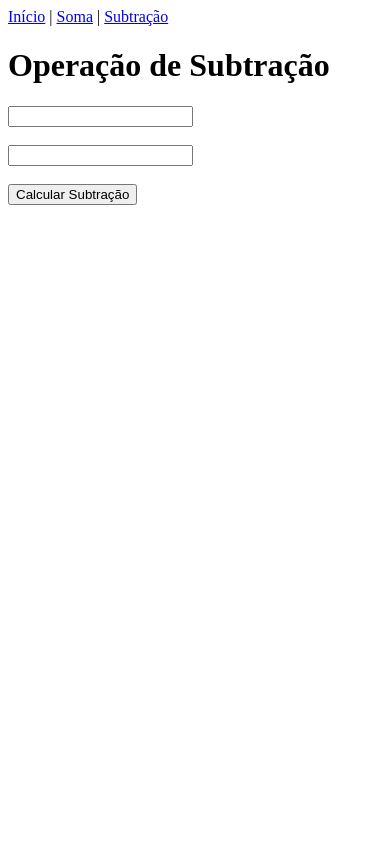
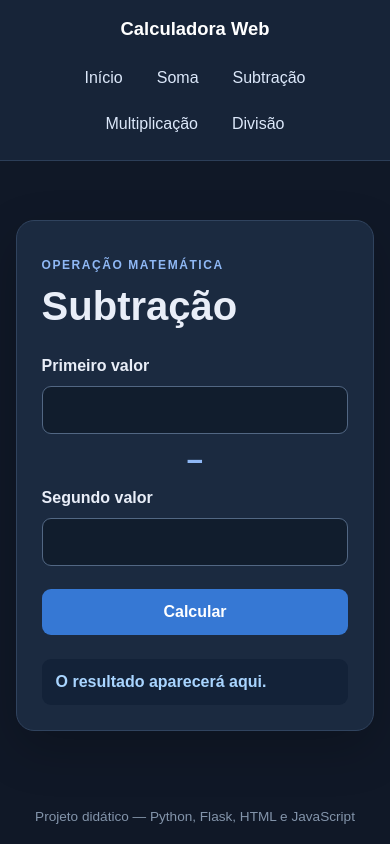
Before and after one commit to ThiagoMoraes206/Trabalho-Faculdade, a Flask app: page /subtracao in a window 390 px wide. Run offline with Flask 3, Linux system fonts and the light colour scheme.

Commit message:
Adicionar novas operações
Adicionado operações de divisão e multiplicação, novas páginas html para ambas, atualização das antigas e um style.css para um visual melhor.

```diff
--- a/app.py
+++ b/app.py
@@ -13,31 +13,79 @@ app = Flask(__name__)
 def index():
     return render_template("index.html")
 
+
 # Página de soma
 @app.route("/soma")
 def soma_page():
     return render_template("soma.html")
 
+
 @app.route("/api/soma", methods=["POST"])
 def soma():
-    dados = request.get_json()
-    valor1 = float(dados["valor1"])
-    valor2 = float(dados["valor2"])
-    resultado = operacoes.calcular_soma(valor1, valor2)
-    return jsonify({"resultado": resultado})
+    return calcular("soma")
+
 
 # Página de subtração
 @app.route("/subtracao")
 def subtracao_page():
     return render_template("subtracao.html")
 
+
 @app.route("/api/subtracao", methods=["POST"])
 def subtracao():
-    dados = request.get_json()
-    valor1 = float(dados["valor1"])
-    valor2 = float(dados["valor2"])
-    resultado = operacoes.calcular_subtracao(valor1, valor2)
-    return jsonify({"resultado": resultado})
+    return calcular("subtracao")
+
+
+# Página de multiplicação
+@app.route("/multiplicacao")
+def multiplicacao_page():
+    return render_template("multiplicacao.html")
+
+
+@app.route("/api/multiplicacao", methods=["POST"])
+def multiplicacao():
+    return calcular("multiplicacao")
+
+
+# Página de divisão
+@app.route("/divisao")
+def divisao_page():
+    return render_template("divisao.html")
+
+
+@app.route("/api/divisao", methods=["POST"])
+def divisao():
+    return calcular("divisao")
+
+
+# Função responsável pelos cálculos
+def calcular(operacao):
+    dados = request.get_json(silent=True) or {}
+
+    try:
+        valor1 = float(dados["valor1"])
+        valor2 = float(dados["valor2"])
+
+        funcoes = {
+            "soma": operacoes.calcular_soma,
+            "subtracao": operacoes.calcular_subtracao,
+            "multiplicacao": operacoes.calcular_multiplicacao,
+            "divisao": operacoes.calcular_divisao
+        }
+
+        resultado = funcoes[operacao](valor1, valor2)
+
+        return jsonify({"resultado": resultado})
+
+    except KeyError:
+        return jsonify({"erro": "Informe os dois valores."}), 400
+
+    except (TypeError, ValueError):
+        return jsonify({"erro": "Digite valores numéricos válidos."}), 400
+
+    except ZeroDivisionError as erro:
+        return jsonify({"erro": str(erro)}), 400
+
 
 if __name__ == "__main__":
     app.run(debug=True)
--- a/static/script.js
+++ b/static/script.js
@@ -1,29 +1,54 @@
-function calcularSoma() {
-    const v1 = document.getElementById("valor1").value;
-    const v2 = document.getElementById("valor2").value;
 
-    fetch("/api/soma", {
-        method: "POST",
-        headers: { "Content-Type": "application/json" },
-        body: JSON.stringify({ valor1: v1, valor2: v2 })
-    })
-    .then(res => res.json())
-    .then(data => {
-        document.getElementById("resultado").innerText = "Resultado: " + data.resultado;
+document.addEventListener("DOMContentLoaded", () => {
+
+    const formulario = document.querySelector(".form-calculo");
+
+    if (!formulario) return;
+
+    formulario.addEventListener("submit", async (evento) => {
+
+        evento.preventDefault();
+
+        const resultado = document.querySelector(".resultado");
+
+        const valor1 = formulario.elements.valor1.value;
+        const valor2 = formulario.elements.valor2.value;
+
+        try {
+
+            const resposta = await fetch(formulario.dataset.endpoint, {
+
+                method: "POST",
+
+                headers: {
+                    "Content-Type": "application/json"
+                },
+
+                body: JSON.stringify({
+                    valor1: valor1,
+                    valor2: valor2
+                })
+
+            });
+
+            const dados = await resposta.json();
+
+            if (!resposta.ok) {
+                throw new Error(dados.erro || "Erro no cálculo.");
+            }
+
+            resultado.textContent = `Resultado: ${dados.resultado}`;
+
+            resultado.classList.remove("erro");
+
+        } catch (erro) {
+
+            resultado.textContent = erro.message;
+
+            resultado.classList.add("erro");
+
+        }
+
     });
-}
 
-function calcularSubtracao() {
-    const v1 = document.getElementById("valor1").value;
-    const v2 = document.getElementById("valor2").value;
-
-    fetch("/api/subtracao", {
-        method: "POST",
-        headers: { "Content-Type": "application/json" },
-        body: JSON.stringify({ valor1: v1, valor2: v2 })
-    })
-    .then(res => res.json())
-    .then(data => {
-        document.getElementById("resultado").innerText = "Resultado: " + data.resultado;
-    });
-}
+});
--- /dev/null
+++ b/static/style.css
@@ -0,0 +1,177 @@
+
+:root {
+    font-family: Arial, Helvetica, sans-serif;
+    color: #e9eef8;
+    background: #101827;
+}
+
+* {
+    box-sizing: border-box;
+}
+
+body {
+    margin: 0;
+    min-height: 100vh;
+    display: flex;
+    flex-direction: column;
+}
+
+.topo {
+    background: #172438;
+    padding: 18px 6%;
+    display: flex;
+    justify-content: space-between;
+    align-items: center;
+    gap: 20px;
+    flex-wrap: wrap;
+    border-bottom: 1px solid #2c3e58;
+}
+
+.marca {
+    color: white;
+    font-weight: bold;
+    font-size: 1.15rem;
+    text-decoration: none;
+}
+
+nav {
+    display: flex;
+    gap: 10px;
+    flex-wrap: wrap;
+}
+
+nav a, .atalhos a {
+    color: #dce8fa;
+    text-decoration: none;
+    padding: 9px 12px;
+    border-radius: 8px;
+}
+
+nav a:hover, .atalhos a:hover {
+    background: #2b4263;
+}
+
+.conteudo {
+    width: min(720px, 92%);
+    margin: auto;
+    padding: 55px 0;
+    flex: 1;
+    display: grid;
+    place-items: center;
+}
+
+.painel {
+    width: 100%;
+    background: #1b2a40;
+    border: 1px solid #30435e;
+    border-radius: 18px;
+    padding: 38px;
+    box-shadow: 0 18px 50px #0003;
+}
+
+.etiqueta {
+    color: #8fb8f5;
+    font-size: .75rem;
+    font-weight: bold;
+    letter-spacing: .13em;
+}
+
+h1 {
+    margin: 10px 0 14px;
+    font-size: 2.5rem;
+}
+
+.inicio > p:not(.etiqueta) {
+    color: #b9c7da;
+    line-height: 1.6;
+}
+
+.atalhos {
+    display: flex;
+    flex-wrap: wrap;
+    gap: 8px;
+    margin-top: 28px;
+}
+
+.atalhos a {
+    background: #263b58;
+}
+
+.form-calculo {
+    display: flex;
+    flex-direction: column;
+    gap: 11px;
+    margin-top: 28px;
+}
+
+.form-calculo label {
+    font-weight: 600;
+}
+
+.form-calculo input {
+    width: 100%;
+    padding: 14px;
+    border: 1px solid #526783;
+    border-radius: 9px;
+    background: #111d2d;
+    color: white;
+    font-size: 1rem;
+}
+
+.simbolo {
+    text-align: center;
+    font-size: 1.8rem;
+    color: #8fb8f5;
+    font-weight: bold;
+}
+
+button {
+    margin-top: 12px;
+    padding: 14px;
+    border: 0;
+    border-radius: 9px;
+    background: #3678d4;
+    color: white;
+    font-size: 1rem;
+    font-weight: bold;
+    cursor: pointer;
+}
+
+button:hover {
+    background: #2865b8;
+}
+
+.resultado {
+    min-height: 25px;
+    margin: 24px 0 0;
+    padding: 14px;
+    border-radius: 9px;
+    background: #132238;
+    color: #a9d5ff;
+    font-weight: bold;
+}
+
+.resultado.erro {
+    color: #ffaaaa;
+}
+
+footer {
+    text-align: center;
+    padding: 20px;
+    color: #8394aa;
+    font-size: .85rem;
+}
+
+@media (max-width: 600px) {
+    .topo {
+        justify-content: center;
+    }
+
+    nav {
+        justify-content: center;
+    }
+
+    .painel {
+        padding: 25px;
+    }
+}
--- /dev/null
+++ b/templates/base.html
@@ -0,0 +1,42 @@
+<!DOCTYPE html>
+<html lang="pt-BR">
+<head>
+    <meta charset="UTF-8">
+    <meta name="viewport" content="width=device-width, initial-scale=1.0">
+
+    <title>{% block title %}Calculadora Web{% endblock %}</title>
+
+    <link rel="stylesheet"
+          href="{{ url_for('static', filename='style.css') }}">
+
+    <script src="{{ url_for('static', filename='script.js') }}" defer></script>
+</head>
+
+<body>
+
+    <header class="topo">
+
+        <a class="marca" href="{{ url_for('index') }}">
+            Calculadora Web
+        </a>
+
+        <nav>
+            <a href="{{ url_for('index') }}">Início</a>
+            <a href="{{ url_for('soma_page') }}">Soma</a>
+            <a href="{{ url_for('subtracao_page') }}">Subtração</a>
+            <a href="{{ url_for('multiplicacao_page') }}">Multiplicação</a>
+            <a href="{{ url_for('divisao_page') }}">Divisão</a>
+        </nav>
+
+    </header>
+
+    <main class="conteudo">
+        {% block content %}{% endblock %}
+    </main>
+
+    <footer>
+        Projeto didático — Python, Flask, HTML e JavaScript
+    </footer>
+
+</body>
+</html>
--- a/templates/subtracao.html
+++ b/templates/subtracao.html
@@ -1,22 +1,35 @@
-<!DOCTYPE html>
-<html lang="pt-BR">
-<head>
-    <meta charset="UTF-8">
-    <title>Subtração</title>
-    <script src="{{ url_for('static', filename='script.js') }}"></script>
-</head>
-<body>
-    <nav>
-        <a href="{{ url_for('index') }}">Início</a> |
-        <a href="{{ url_for('soma_page') }}">Soma</a> |
-        <a href="{{ url_for('subtracao_page') }}">Subtração</a>
-    </nav>
 
-    <h1>Operação de Subtração</h1>
-    <input type="number" id="valor1"><br><br>
-    <input type="number" id="valor2"><br><br>
-    <button onclick="calcularSubtracao()">Calcular Subtração</button>
+{% extends "base.html" %}
 
-    <h2 id="resultado"></h2>
-</body>
-</html>
+{% block title %}Subtração | Calculadora Web{% endblock %}
+
+{% block content %}
+
+<section class="painel calculadora">
+
+    <p class="etiqueta">OPERAÇÃO MATEMÁTICA</p>
+    <h1>Subtração</h1>
+
+    <form class="form-calculo" data-endpoint="/api/subtracao">
+
+        <label for="valor1">Primeiro valor</label>
+        <input type="number" id="valor1" name="valor1"
+               step="any" required>
+
+        <div class="simbolo">−</div>
+
+        <label for="valor2">Segundo valor</label>
+        <input type="number" id="valor2" name="valor2"
+               step="any" required>
+
+        <button type="submit">Calcular</button>
+
+    </form>
+
+    <p class="resultado" aria-live="polite">
+        O resultado aparecerá aqui.
+    </p>
+
+</section>
+
+{% endblock %}
```
Also changed, not shown: operacoes.py (+14 -0 lines), templates/divisao.html (added, +46 -0 lines), templates/index.html (+28 -15 lines), templates/multiplicacao.html (added, +46 -0 lines), templates/soma.html (+33 -20 lines).
